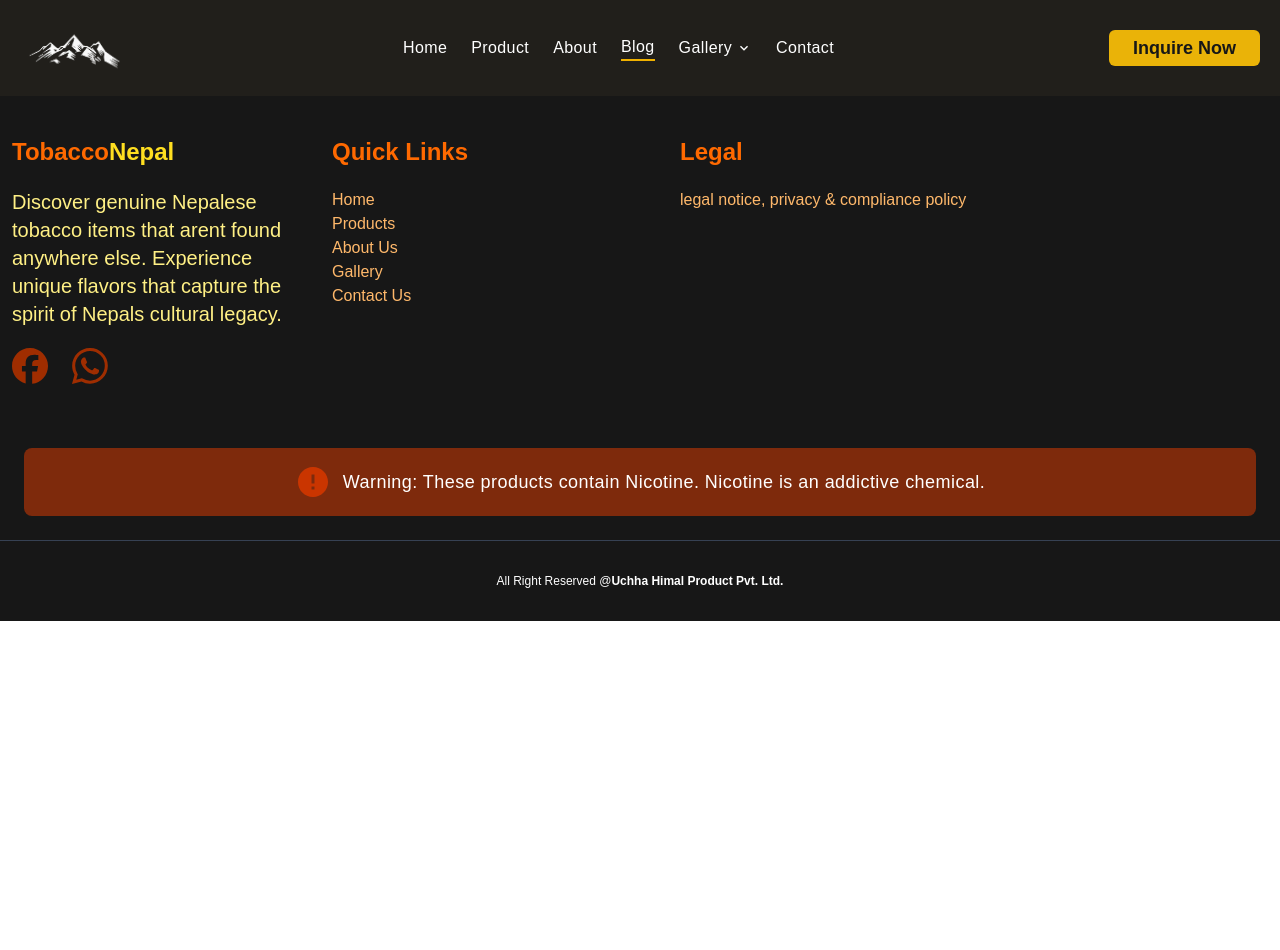
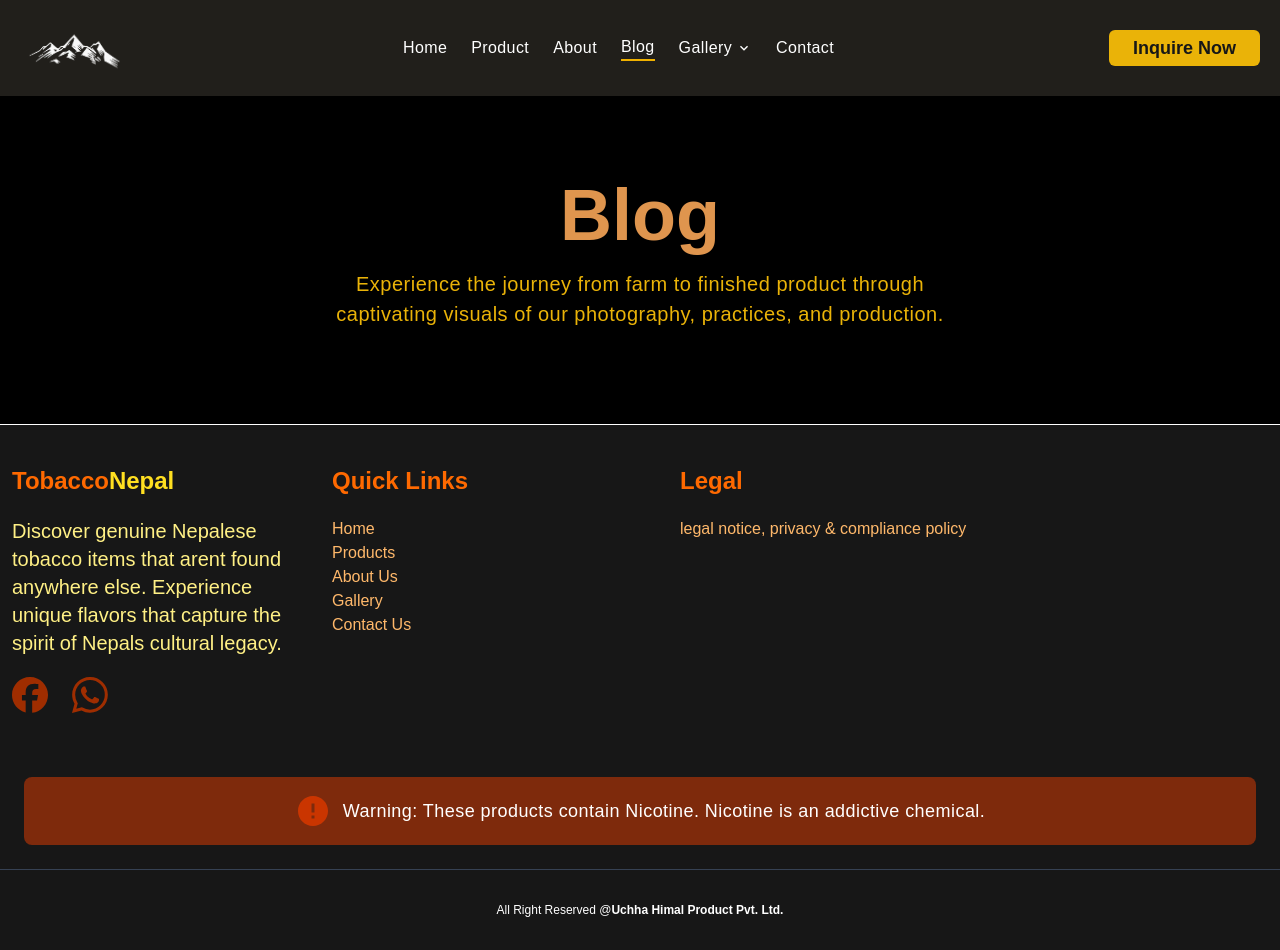
Before and after one commit to AforAashish999/Tobacco-Nepal, a Next.js app: page /blog in a window 1280 px wide. Before the commit the page ends 800 px from the top, so only its background shows below. Built offline with nearby package versions, Linux system fonts and the light colour scheme.

Commit message:
feat(blog): add hero section to blog page

```diff
--- /dev/null
+++ b/app/blog/Hero-Section.module.css
@@ -0,0 +1,22 @@
+.blog{
+    background-color: black;
+    height: 329px;
+    display: flex;
+    flex-direction: column;
+    align-items: center;
+    border-bottom: 1px solid white;
+    padding-top: 65px;
+}
+.blog__title{
+    font-size: 72px;
+    color: #df954e;
+    font-weight: 700;
+}
+.blog__subTitle{
+    font-size: 20px;
+    color: #EAB308;
+    max-width: 630px;
+    text-align: center;
+    letter-spacing: 0.025em;
+    font-weight: 500;
+}
--- /dev/null
+++ b/app/blog/HeroSection.js
@@ -0,0 +1,14 @@
+import  styles  from "./Hero-Section.module.css"
+export default function HeroSection() {
+  return (
+    <div className={styles.blog} >
+      <div className={styles.blog__title}>Blog </div>
+      <p className={styles.blog__subTitle}>
+        Experience the journey from farm to finished product through
+        captivating visuals of our photography, practices,
+         and production.
+      </p>
+
+    </div>
+  )
+}
--- a/app/blog/page.js
+++ b/app/blog/page.js
@@ -1,8 +1,10 @@
-import React from 'react'
+import HeroSection from "./HeroSection";
+
 
 export default function BlogPage() {
   return (
     <div>
+      <HeroSection />
 
     </div>
   )
```
